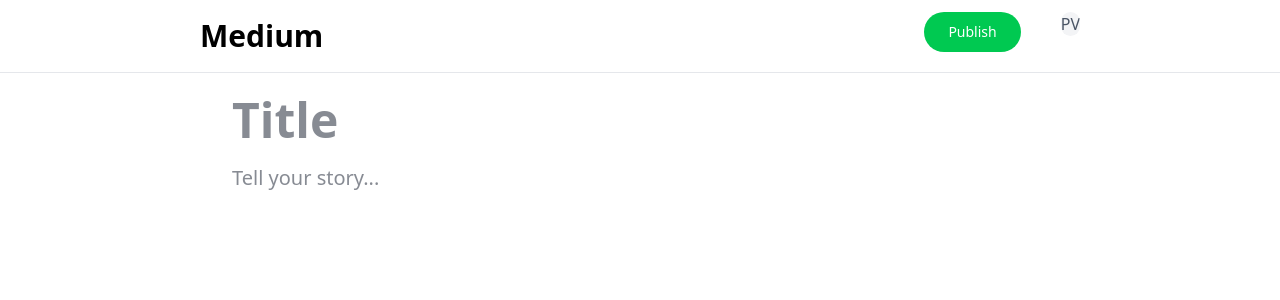
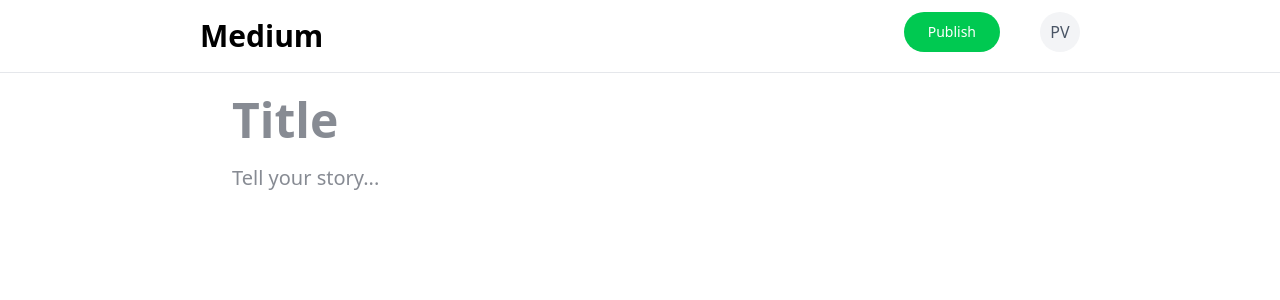
Before and after one commit to ismail-gits/medium-clone, a React (Vite) app in the folder frontend/: page /publish in a window 1280 px wide. Shown: the top 300 px of the page. Built offline with nearby package versions, Linux system fonts and the light colour scheme.

Commit message:
added SmallAvatar.tsx and BigAvatar.tsx

```diff
--- a/frontend/src/components/AppBar.tsx
+++ b/frontend/src/components/AppBar.tsx
@@ -1,4 +1,4 @@
-import { Avatar } from "./Avatar"
+import { BigAvatar } from "./BigAvatar"
 import { Link, useNavigate } from "react-router-dom"
 
 export const AppBar = () => {
@@ -17,7 +17,7 @@ export const AppBar = () => {
         <button onClick={onClickHandler} type="button" className="text-white bg-gray-700 hover:bg-gray-900 focus:outline-none focus:ring-4 focus:ring-gray-300 font-medium rounded-full text-sm px-5 py-2.5 me-2 mb-2 dark:bg-gray-800 dark:hover:bg-gray-700 dark:focus:ring-gray-700 dark:border-gray-700 w-full cursor-pointer">Write</button>
       </div>
       <div className="pl-10">
-        <Avatar authorName="Peter V" size={10}/>
+        <BigAvatar authorName="Peter V"/>
       </div>
     </div>
   </div>
--- a/frontend/src/components/Avatar.tsx
+++ /dev/null
@@ -1,8 +0,0 @@
-
-export const Avatar = ({authorName, size}: {authorName: string, size: number}) => {
-  const names = authorName.split(" ")
-
-  return <div className={`inline-flex items-center justify-center w-${size} h-${size} overflow-hidden bg-gray-100 rounded-full dark:bg-gray-600`}>
-    <span className="font-medium text-gray-600 dark:text-gray-300">{names[0].charAt(0) + names[1]?.charAt(0)}</span>
-  </div>
-}
--- /dev/null
+++ b/frontend/src/components/BigAvatar.tsx
@@ -0,0 +1,8 @@
+
+export const BigAvatar = ({authorName}: {authorName: string}) => {
+  const names = authorName.split(" ")
+
+  return <div className={`inline-flex items-center justify-center w-10 h-10 overflow-hidden bg-gray-100 rounded-full dark:bg-gray-600`}>
+    <span className="font-medium text-gray-600 dark:text-gray-300">{names[0].charAt(0) + names[1]?.charAt(0)}</span>
+  </div>
+}
--- a/frontend/src/components/BlogCard.tsx
+++ b/frontend/src/components/BlogCard.tsx
@@ -1,4 +1,4 @@
-import { Avatar } from "./Avatar"
+import { SmallAvatar } from "./SmallAvatar"
 import { Link } from "react-router-dom"
 
 export interface BlogCardType {
@@ -19,7 +19,7 @@ export const BlogCard = ({
   return <div className="border-b border-gray-300 pb-10 pt-8 w-screen md:w-xl text-left px-6 md:px-1">
     <div className="flex items-center space-x-1.5">
       <div>
-        <Avatar authorName={authorName} size={8}/>
+        <SmallAvatar authorName={authorName}/>
       </div>
       <div className="">
         {authorName}
--- a/frontend/src/components/FullBlog.tsx
+++ b/frontend/src/components/FullBlog.tsx
@@ -1,5 +1,5 @@
 import { BlogType } from "../hooks"
-import { Avatar } from "./Avatar"
+import { BigAvatar } from "./BigAvatar"
 
 
 export const FullBlog = ({blog}: {blog: BlogType}) => {
@@ -23,7 +23,7 @@ export const FullBlog = ({blog}: {blog: BlogType}) => {
 
       <div className="pt-4 flex items-center">
         <div>
-          <Avatar authorName={blog.author.name} size={10}/>
+          <BigAvatar authorName={blog.author.name}/>
         </div>
         <div className="pl-4">
           <div className="text-2xl font-bold">
--- a/frontend/src/components/PublishAppBar.tsx
+++ b/frontend/src/components/PublishAppBar.tsx
@@ -1,6 +1,6 @@
 import axios from "axios"
 import { BACKEND_URL } from "../config"
-import { Avatar } from "./Avatar"
+import { BigAvatar } from "./BigAvatar"
 import { Link, useNavigate } from "react-router-dom"
 
 interface publishType {
@@ -38,7 +38,7 @@ export const PublishAppBar = (props: publishType) => {
         <button onClick={onClickHandler} type="button" className="text-white bg-green-500 hover:bg-green-600 focus:outline-none focus:ring-4 focus:ring-gray-300 font-medium rounded-full text-sm px-5 py-2.5 me-2 mb-2 dark:bg-gray-800 dark:hover:bg-gray-700 dark:focus:ring-gray-700 dark:border-gray-700 w-full cursor-pointer">Publish</button>
       </div>
       <div className="pl-10">
-        <Avatar authorName="Peter V" size={10}/>
+        <BigAvatar authorName="Peter V"/>
       </div>
     </div>
   </div>
--- /dev/null
+++ b/frontend/src/components/SmallAvatar.tsx
@@ -0,0 +1,8 @@
+
+export const SmallAvatar = ({authorName}: {authorName: string}) => {
+  const names = authorName.split(" ")
+
+  return <div className={`inline-flex items-center justify-center w-8 h-8 overflow-hidden bg-gray-100 rounded-full dark:bg-gray-600`}>
+    <span className="font-medium text-gray-600 dark:text-gray-300">{names[0].charAt(0) + names[1]?.charAt(0)}</span>
+  </div>
+}
```
Also changed, not shown: frontend/src/components/TextArea.tsx (deleted).
